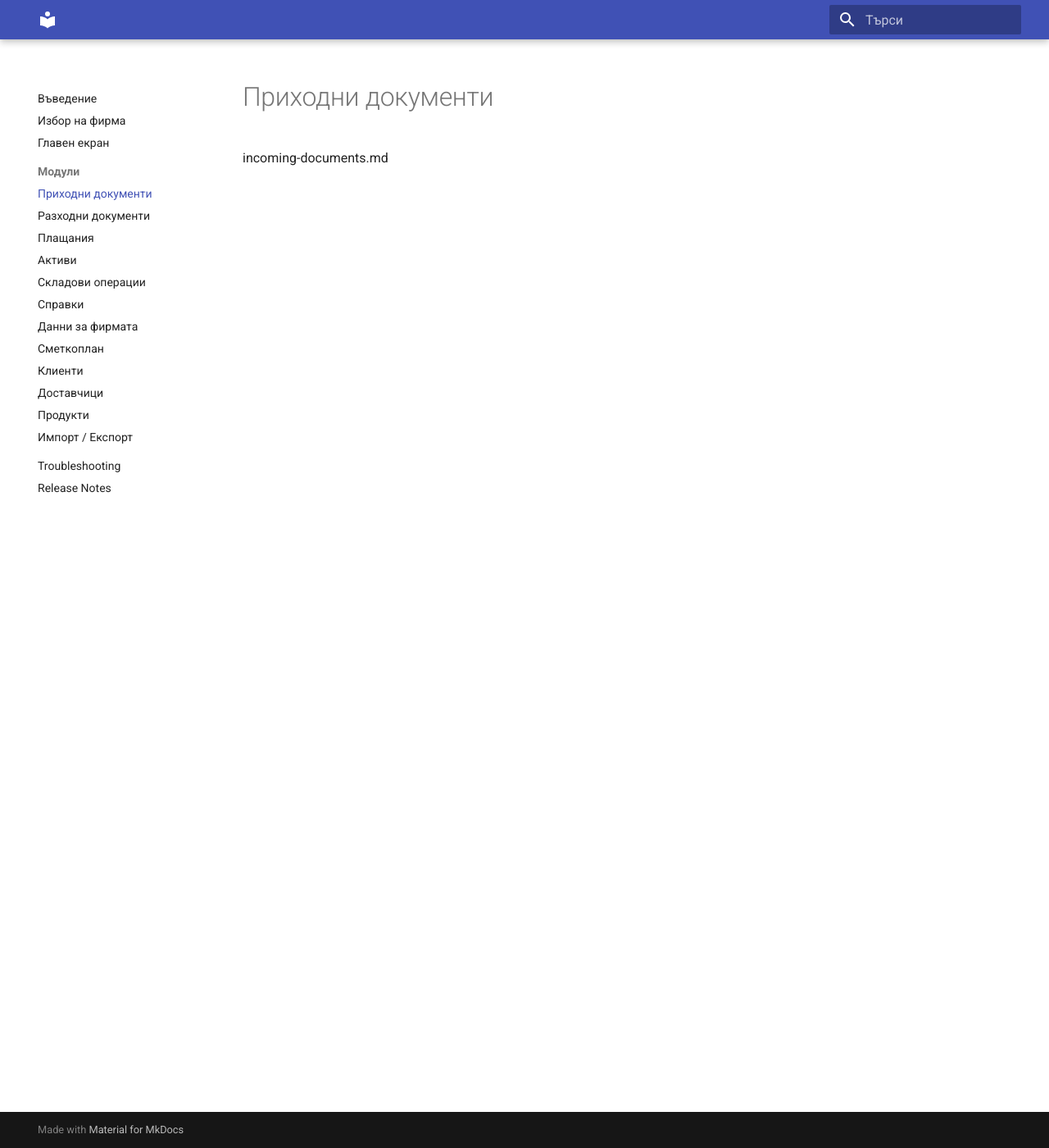
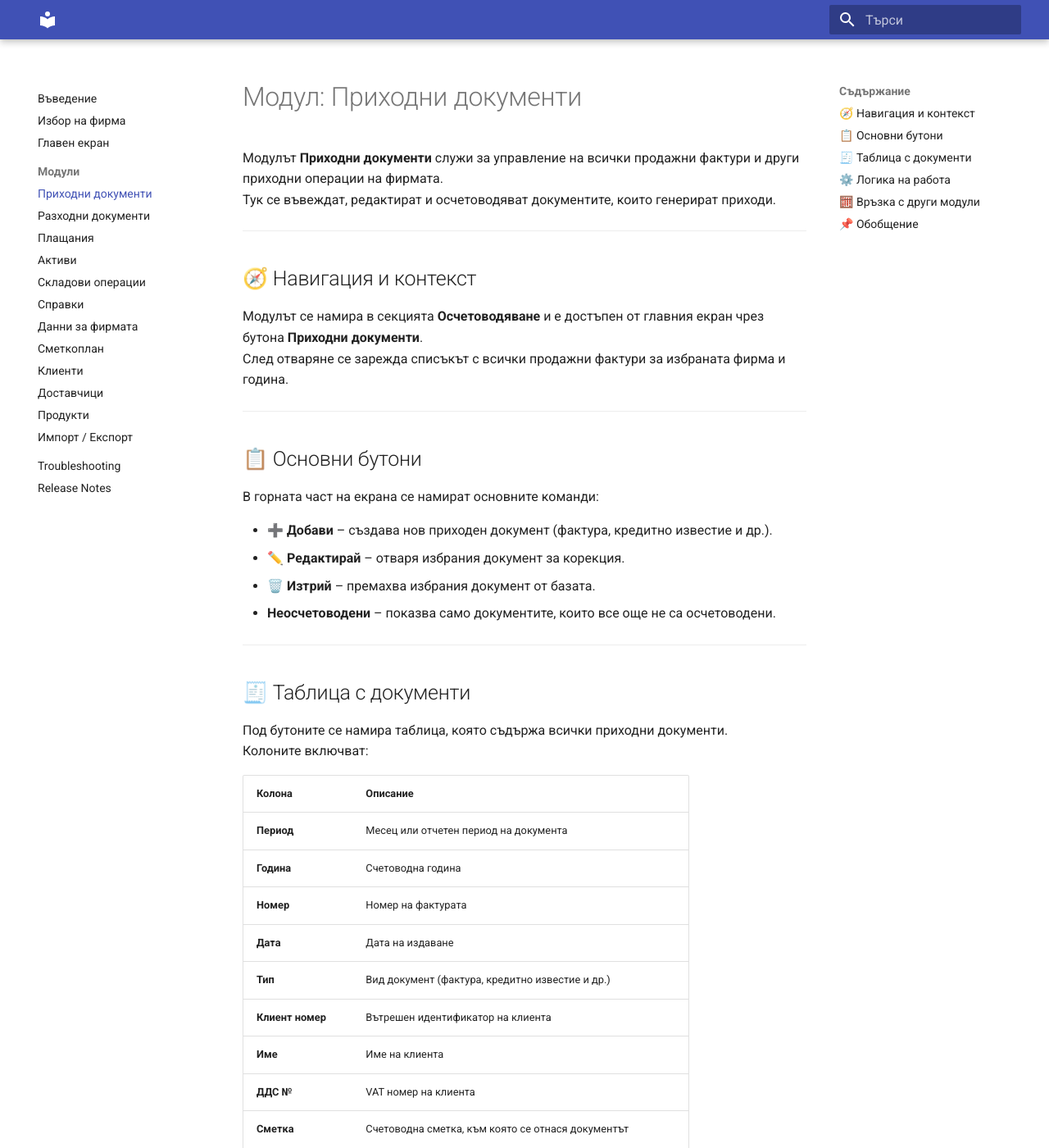
Before and after one commit to teodorval/saftviewer-docs, an MkDocs documentation site: the page built from docs/incoming-documents.md, in a window 1280 px wide and 1400 px high. Shown: the whole window at 82% size. Built offline with MkDocs 1.6.1 and Material for MkDocs 9.7.7, drawn with Linux system fonts in a browser that asks for light colours; some of the changed text lies outside the part shown.

Commit message:
Enhance documentation for Incoming Documents module
Added detailed documentation for the Incoming Documents module, including navigation, main buttons, document table, operational logic, connections to other modules, and a summary.

```diff
--- a/docs/incoming-documents.md
+++ b/docs/incoming-documents.md
@@ -1 +1,79 @@
-incoming-documents.md
+# Модул: Приходни документи
+
+Модулът **Приходни документи** служи за управление на всички продажни фактури и други приходни операции на фирмата.
+Тук се въвеждат, редактират и осчетоводяват документите, които генерират приходи.
+
+---
+
+## 🧭 Навигация и контекст
+
+Модулът се намира в секцията **Осчетоводяване** и е достъпен от главния екран чрез бутона **Приходни документи**.
+След отваряне се зарежда списъкът с всички продажни фактури за избраната фирма и година.
+
+---
+
+## 📋 Основни бутони
+
+В горната част на екрана се намират основните команди:
+
+- **➕ Добави** – създава нов приходен документ (фактура, кредитно известие и др.).
+- **✏️ Редактирай** – отваря избрания документ за корекция.
+- **🗑️ Изтрий** – премахва избрания документ от базата.
+- **Неосчетоводени** – показва само документите, които все още не са осчетоводени.
+
+---
+
+## 🧾 Таблица с документи
+
+Под бутоните се намира таблица, която съдържа всички приходни документи.
+Колоните включват:
+
+| Колона | Описание |
+|--------|-----------|
+| **Период** | Месец или отчетен период на документа |
+| **Година** | Счетоводна година |
+| **Номер** | Номер на фактурата |
+| **Дата** | Дата на издаване |
+| **Тип** | Вид документ (фактура, кредитно известие и др.) |
+| **Клиент номер** | Вътрешен идентификатор на клиента |
+| **Име** | Име на клиента |
+| **ДДС №** | VAT номер на клиента |
+| **Сметка** | Счетоводна сметка, към която се отнася документът |
+| **Сума** | Нетна сума |
+| **Брутна сума** | Сума с ДДС |
+| **Номер на статия** | Номер на счетоводната статия, ако документът е осчетоводен |
+
+Ако няма данни, се показва съобщение **„Няма данни“**.
+
+---
+
+## ⚙️ Логика на работа
+
+1. При натискане на **Добави** се отваря форма за въвеждане на нов документ.
+2. След запис документът се появява в таблицата.
+3. При нужда може да се редактира или изтрие.
+4. Осчетоводяването се извършва автоматично или ръчно, според настройките на фирмата.
+5. Филтърът **Неосчетоводени** позволява бързо откриване на документи, които чакат осчетоводяване.
+
+---
+
+## 🧮 Връзка с други модули
+
+- **Клиенти** – използва данните за контрагентите.
+- **Сметкоплан** – определя счетоводните сметки за осчетоводяване.
+- **Справки** – показва отчетите за продажби и приходи.
+- **Импорт / Експорт** – позволява експортиране на фактурите към Excel или SAF‑T формат.
+
+---
+
+## 📌 Обобщение
+
+Модулът **Приходни документи** е основен инструмент за управление на продажбите.
+Той осигурява:
+
+- централизирано въвеждане на фактури
+- контрол върху осчетоводяването
+- връзка с клиенти и сметкоплан
+- лесен достъп до справки и анализи
+
+Това е първият модул, който се използва ежедневно в счетоводната работа на SAFTViewer.
```
